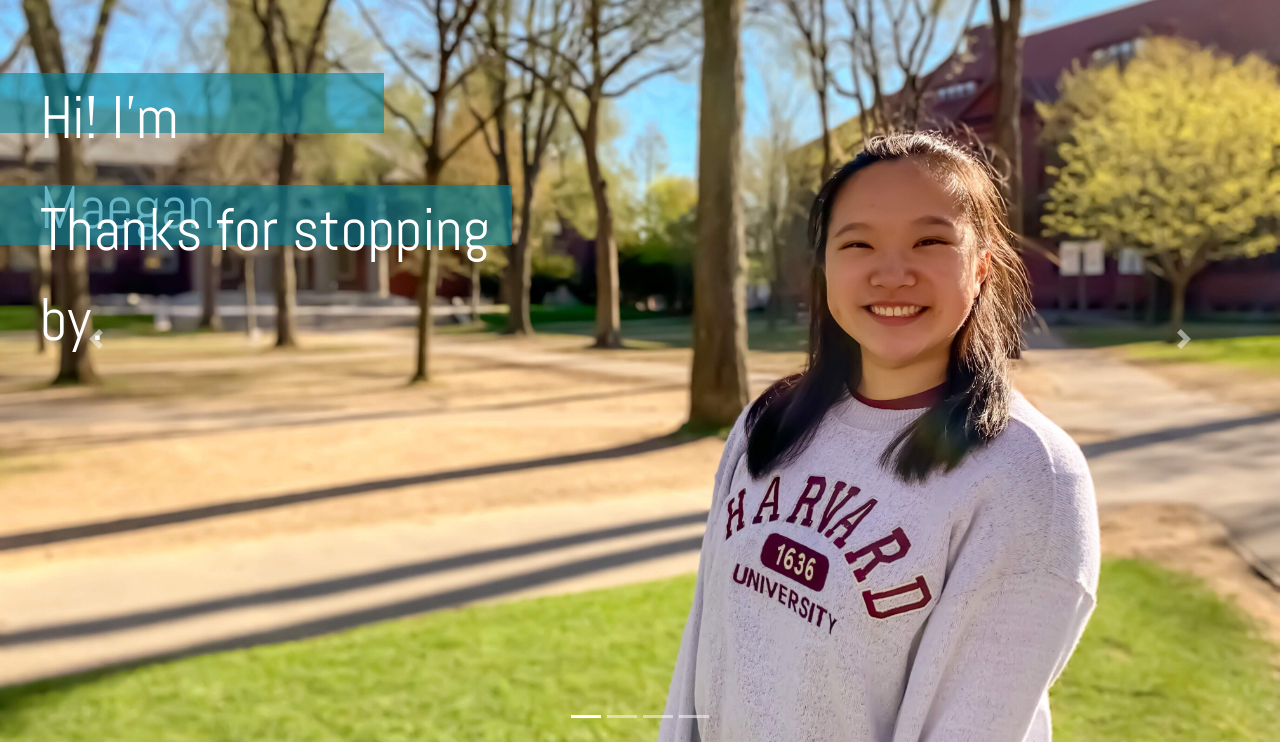
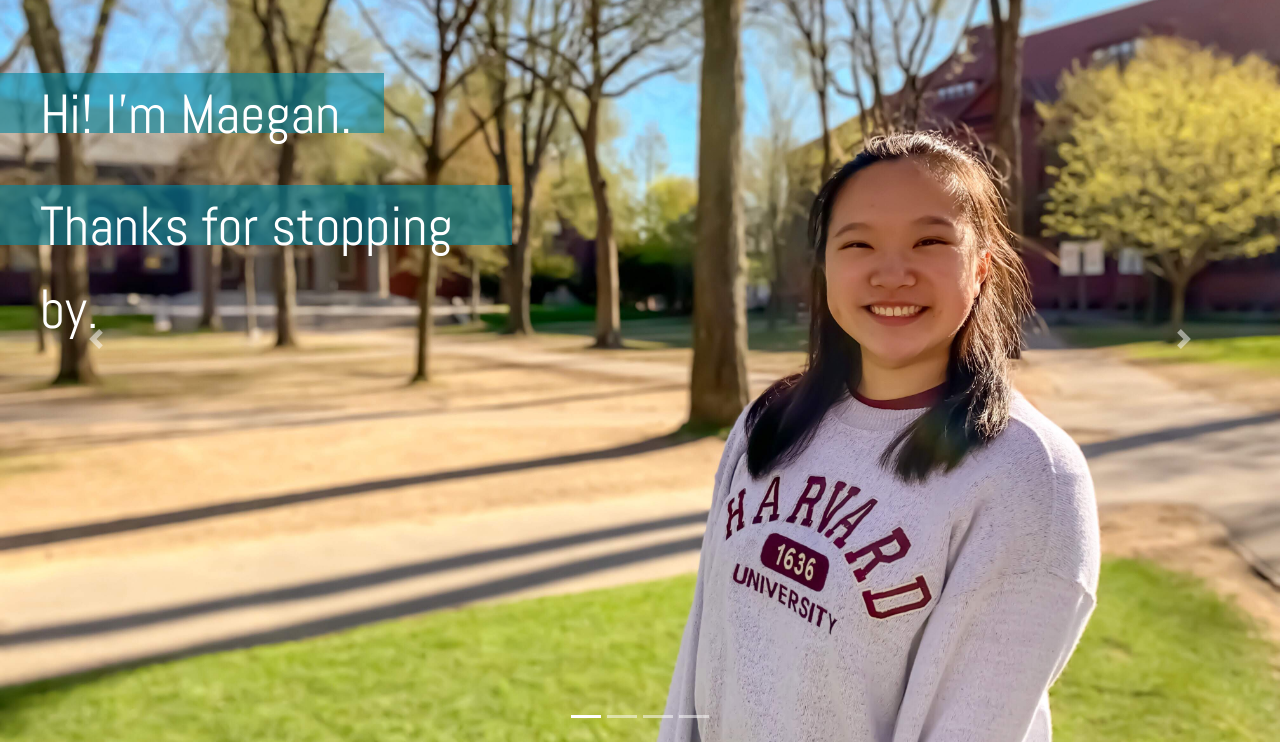
Before and after one commit to StartBootstrap/startbootstrap-clean-blog, a PHP site: page / in a window 1280 px wide. Shown: the part 65-807 px from the top of the page. Run offline with PHP 8.4, Linux system fonts and the light colour scheme.

Commit message:
media versions

```diff
--- a/css/clean-blog.css
+++ b/css/clean-blog.css
@@ -208,7 +208,7 @@ header.masthead .site-heading {
 }
 
 /*edits the space between the top and the navbar*/
-@media only screen and (min-width: 768px) {
+ only screen and (min-width: 768px) {
   header.masthead .page-heading,
   header.masthead .post-heading,
   header.masthead .site-heading {
@@ -242,6 +242,16 @@ header.masthead .site-heading .subheading {
   header.masthead .site-heading h1 {
     font-size: 80px;
   }
+}
+
+.below-nav {
+  margin-top: 5%;
+}
+
+only screen and (min-width: 768px) {
+ .below-nav {
+   padding: 100px 0;
+ }
 }
 
 header.masthead .post-heading h1 {
@@ -560,21 +528,7 @@ footer .copyright {
   top: 10%;
   left: 0px;
   width: 30%;
-  height: 8%;
-  background-color: #0085A1;
-  color: white;
-  /*padding to align the text*/
-  padding-left: 40px;
-  padding-right: 20px;
-  background: rgba(0, 133, 161, 0.6);
 
-  font-weight: 100;
-  font-family: 'Abel', 'Helvetica Neue', Helvetica, Arial, sans-serif;
-  color: #ffffff;
-  text-align: left;
-  margin: auto;
-  vertical-align: baseline;
-  font-size: 4em;
 
 }
 
@@ -583,8 +537,12 @@ footer .copyright {
   top: 25%;
   left: 0px;
   width: 40%;
+
+  /*background-color: #0085A1;*/
+}
+
+.text-block{
   height: 8%;
-  /*background-color: #0085A1;*/
   color: white;
   padding-left: 40px;
   padding-right: 20px;
@@ -597,9 +555,10 @@ footer .copyright {
 
   vertical-align: baseline;
   font-size: 4em;
-
 }
 
-.below-nav {
-  margin-top: 5%;
+@media only screen and (min-width: 768px) {
+  .text-block{
+    font-size: 55px;
+  }
 }
--- a/index.html
+++ b/index.html
@@ -63,13 +63,13 @@
       <!-- Slide One - Set the background image for this slide in the line below -->
       <div class="carousel-item active" style="background-image: url('img/mj-index.jpg')">
 
-          <div class="biotext-block">
+          <div class="biotext-block text-block">
 
         <p id="subtitle">Hi! I'm Maegan.</p>
 
         </div>
 
-          <div class="bio2text-block">
+          <div class="bio2text-block text-block">
           <p id="subtitle">Thanks for stopping by.</p>
           </div>
         <div class="carousel-caption d-none d-md-block">
@@ -81,7 +81,7 @@
 
       <!-- Slide Two - Set the background image for this slide in the line below -->
       <div class="carousel-item" style="background-image: url('img/nb-jo.jpg')">
-          <div class="nbtext-block">
+          <div class="nbtext-block text-block">
 
           <p>Mental Health Advocacy</p>
 
@@ -94,7 +94,7 @@
       </div>
       <!-- Slide Three - Set the background image for this slide in the line below -->
       <div class="carousel-item" style="background-image: url('img/c211-lg.jpg')">
-        <div class="c211text-block">
+        <div class="c211text-block text-block">
         <p>Hackathon</p>
         </div>
         <div class="carousel-caption d-none d-md-block">
@@ -106,7 +106,7 @@
       </div>
       <!-- Slide Four - Set the background image for this slide in the line below -->
       <div class="carousel-item" style="background-image: url('img/tc-lg.jpg')">
-        <div class="chinesetext-block">
+        <div class="chinesetext-block text-block">
         <p>Communications & Culture</p>
         </div>
         <div class="carousel-caption d-none d-md-block">
```
Also changed, not shown: other parts of css/clean-blog.css (+1 -43 lines).
